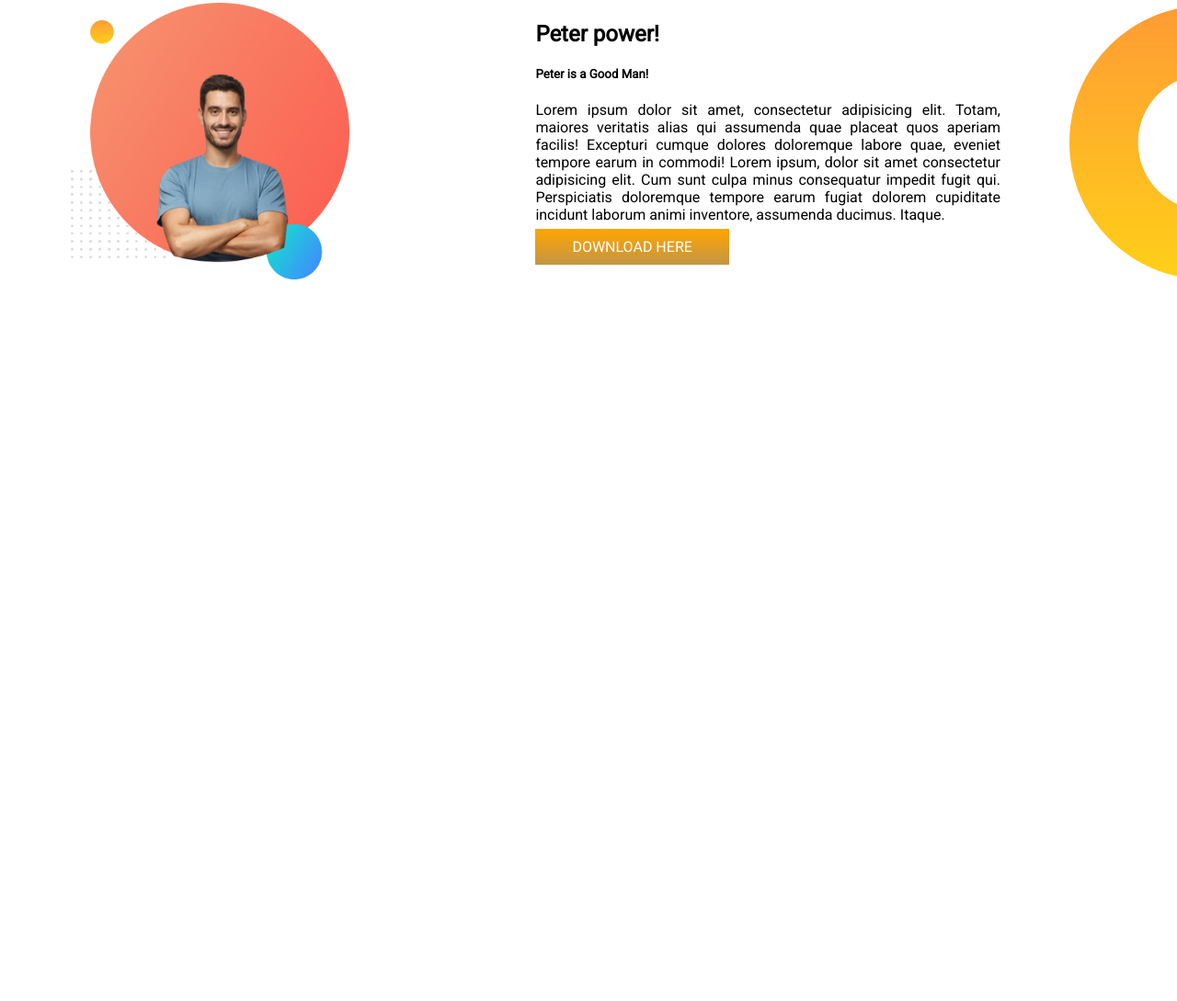
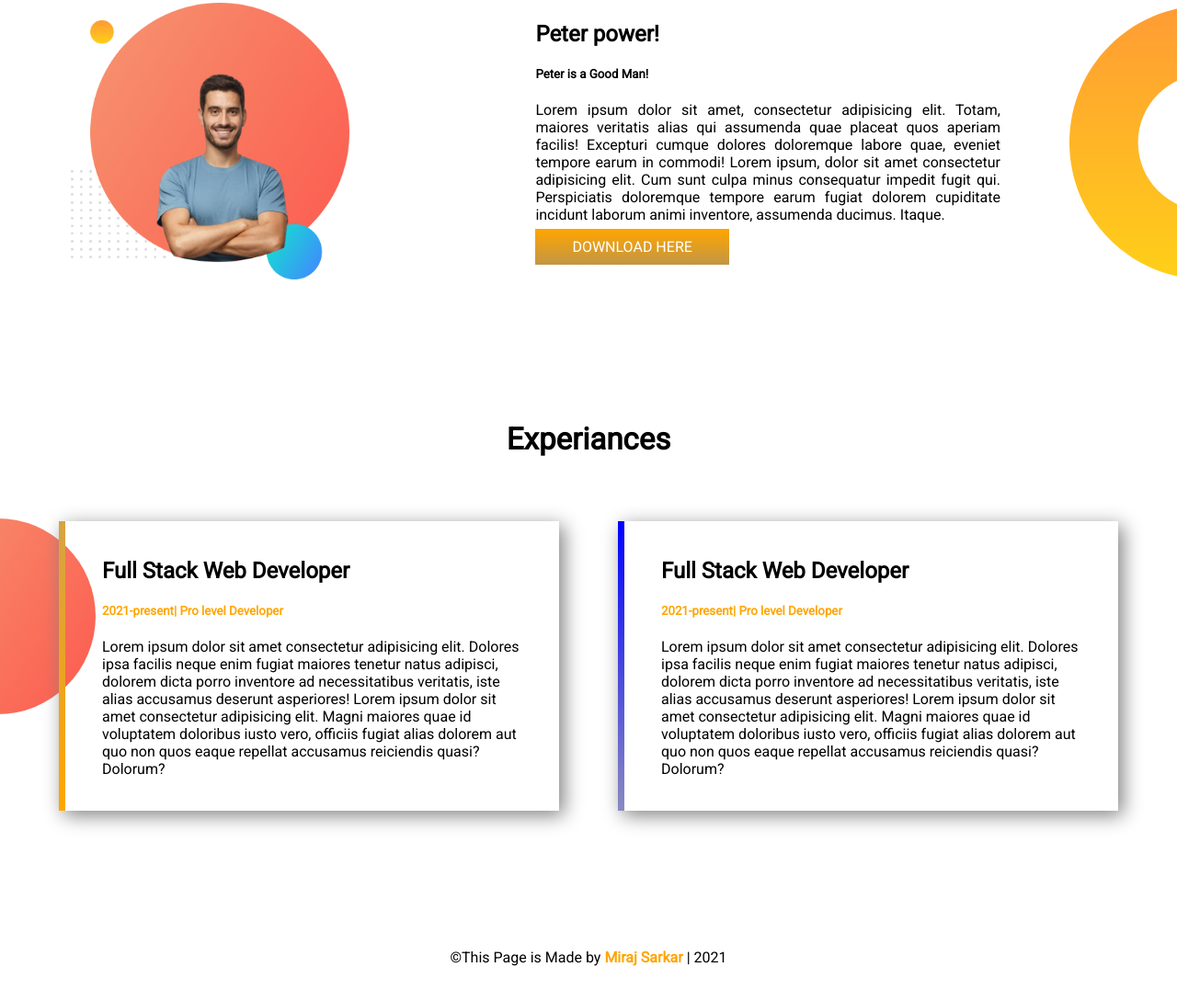
Before and after one commit to miraj2017/practice-with-module-4, a plain HTML site: page index.html in a window 1280 px wide. Shown: the part 429-1518 px from the top of the page at 92% size. Before the commit the page ends 800 px from the top, so only its background shows below. Drawn offline with Linux system fonts and the light colour scheme.

Commit message:
final project

```diff
--- a/index.html
+++ b/index.html
@@ -53,6 +53,35 @@
         </div>
     </section>
 
+    <section class="part-3">
+        <div class="part-3-text">
+            <h1>Experiances</h1>
+        </div>
+        <div class="part-3-extra">
+            <div class="part-3-left">
+                <h1>Full Stack Web Developer</h1>
+                <h5 class="part-3-text-2">2021-present| Pro level Developer</h5>
+                <p>Lorem ipsum dolor sit amet consectetur adipisicing elit. Dolores ipsa facilis neque enim fugiat
+                    maiores tenetur natus adipisci, dolorem dicta porro inventore ad necessitatibus veritatis, iste
+                    alias accusamus deserunt asperiores! Lorem ipsum dolor sit amet consectetur adipisicing elit. Magni
+                    maiores quae id voluptatem doloribus iusto vero, officiis fugiat alias dolorem aut quo non quos
+                    eaque repellat accusamus reiciendis quasi? Dolorum?</p>
+            </div>
+            <div class="part-3-right">
+                <h1>Full Stack Web Developer</h1>
+                <h5 class="part-3-text-2">2021-present| Pro level Developer</h5>
+                <p>Lorem ipsum dolor sit amet consectetur adipisicing elit. Dolores ipsa facilis neque enim fugiat
+                    maiores tenetur natus adipisci, dolorem dicta porro inventore ad necessitatibus veritatis, iste
+                    alias accusamus deserunt asperiores! Lorem ipsum dolor sit amet consectetur adipisicing elit. Magni
+                    maiores quae id voluptatem doloribus iusto vero, officiis fugiat alias dolorem aut quo non quos
+                    eaque repellat accusamus reiciendis quasi? Dolorum?</p>
+            </div>
+        </div>
+    </section>
+
+    <footer>
+        <p>&copy;This Page is Made by <span class="miraj">Miraj Sarkar</span> | 2021</p>
+
 </body>
 
 </html>
--- a/style.css
+++ b/style.css
@@ -66,3 +66,58 @@ body{
     color: white;
     padding: 10px 40px;
 }
+
+
+
+.part-3{
+    margin: 150px 0px;
+    background-image: url(images/exp-bg.png);
+    background-repeat: no-repeat;
+    background-position: left;
+
+}
+.part-3-text{
+    text-align: center;
+    margin-bottom: 70px;
+    font-size: 22px;
+}
+.part-3-extra{
+    display: flex;
+}
+
+.part-3-text-2{
+    color: orange;
+}
+.part-3-left{
+    width:40%;
+    margin-left: 5%;
+    box-shadow: 5px 5px 20px gray;
+    padding: 20px 40px;
+    border-left: 7px solid;
+    border-image: linear-gradient(#d6a343,orange);
+    border-image-slice: 1;
+}
+.part-3-right{
+    width:40%;
+    margin-left: 5%;
+    margin-right: 5%;
+    box-shadow: 5px 5px 20px gray;
+    padding: 20px 40px;
+
+    border-left: 7px solid;
+    border-image: linear-gradient(blue,rgb(138, 138, 194));
+    border-image-slice: 1;
+
+
+}
+
+
+footer{
+    text-align: center;
+    margin-bottom: 40px;
+}
+
+.miraj{
+    color: orange;
+    font-weight: 700;
+}
```
Also changed, not shown: images/jhankar.png (deleted), images/jhankar2.png (deleted), images/my-bg.png (deleted), images/my-bg2.png (deleted).
